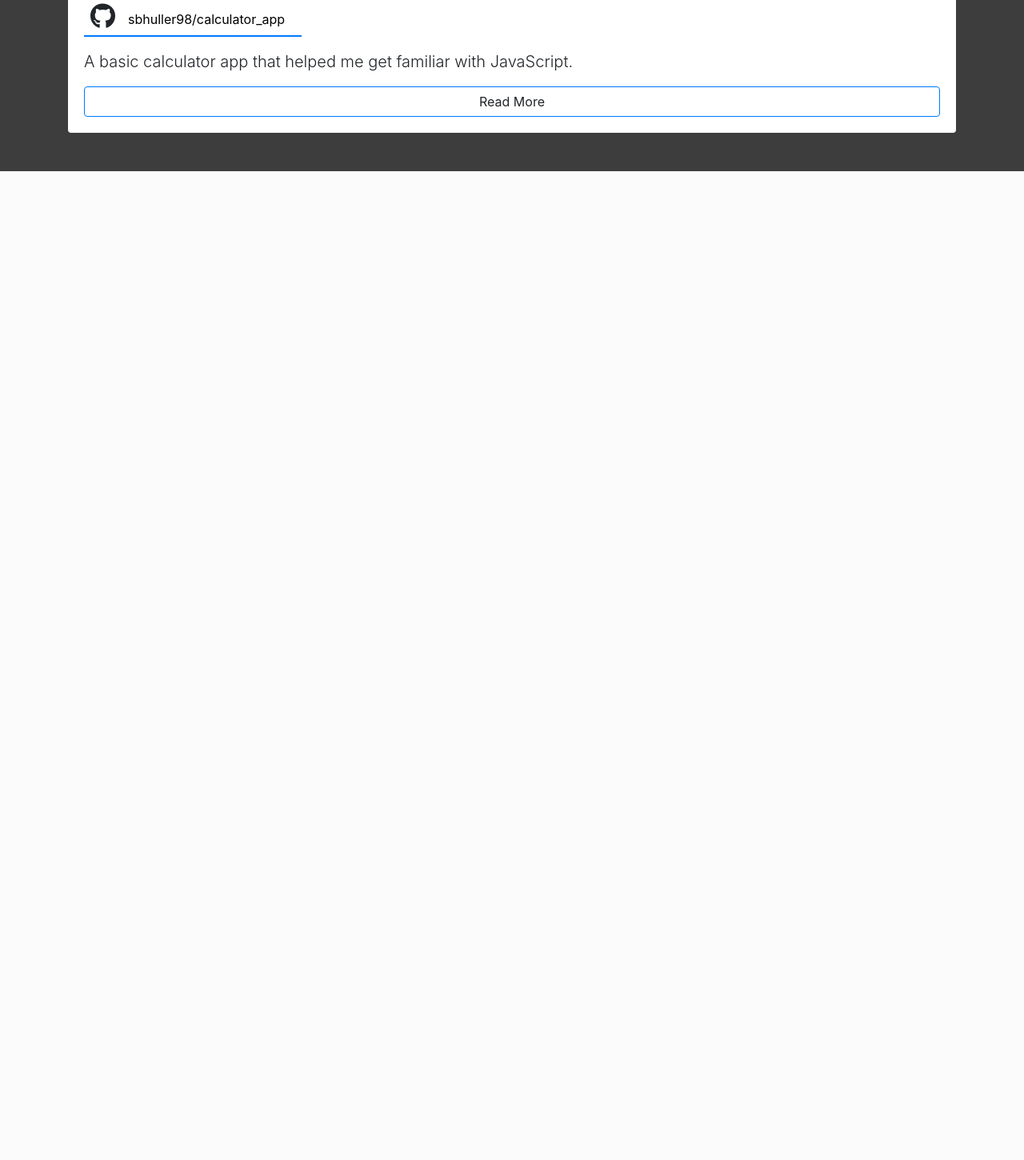
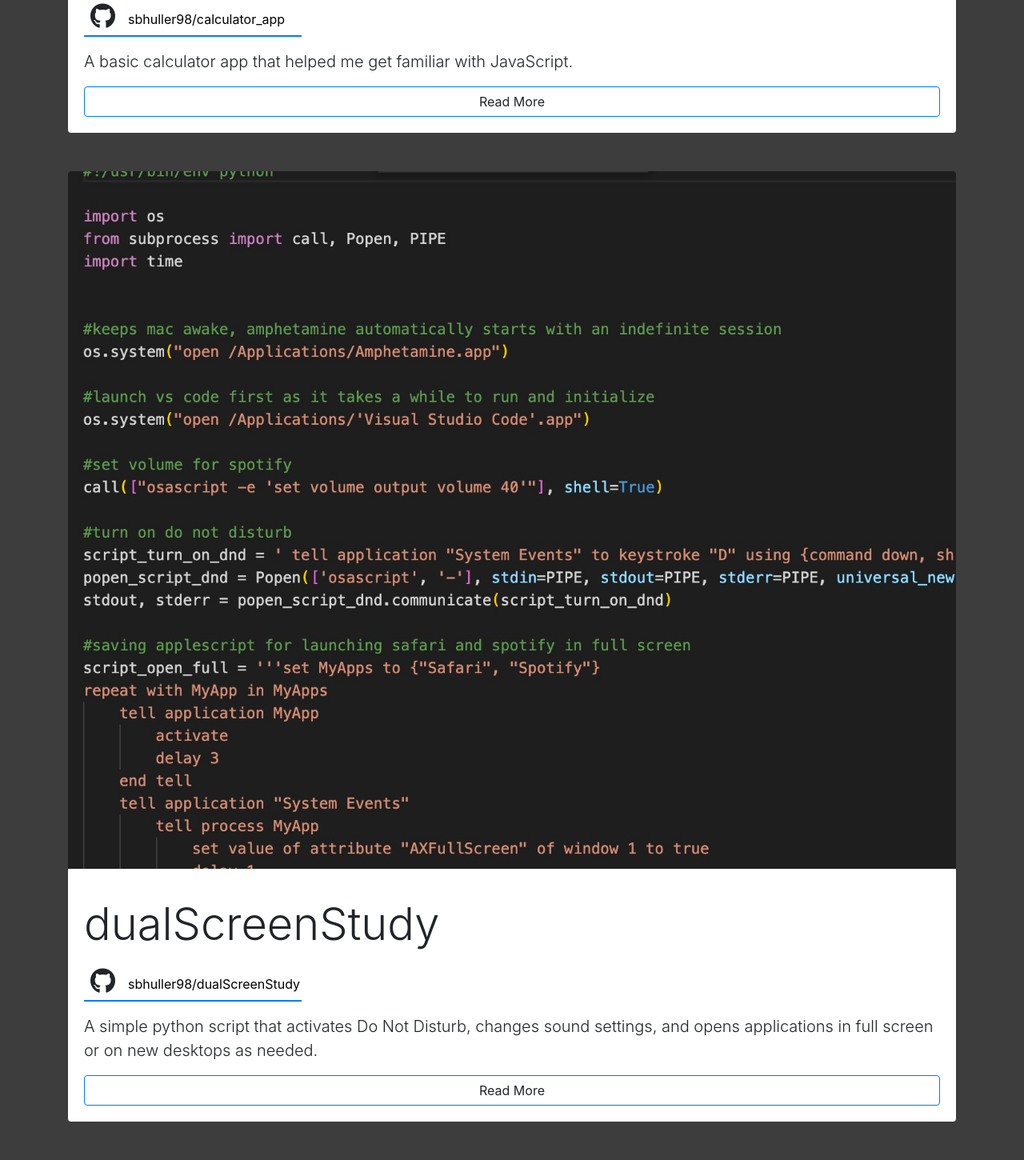
Before and after one commit to sbhuller98/main_django, a Django app: page /projects in a window 1280 px wide. Shown: the part 2882-4332 px from the top of the page at 80% size. Before the commit the page ends 3096 px from the top, so only its background shows below. Run offline with Django 3.2, Linux system fonts and the light colour scheme; some libraries are stand-ins or nearby versions.

Commit message:
added dual screen pics

```diff
--- a/sukh_site_v1/mysite/templates/mysite/project.html
+++ b/sukh_site_v1/mysite/templates/mysite/project.html
@@ -224,4 +224,60 @@
   </div>
 </div>
 
+<div class="container mb-5">
+  <div class="row">
+    <div class="col">
+      <div class="card">
+        <img class="card-img-top" src={% static "images/projects/dualScreen_pic.jpg" %} alt="" />
+        <div class="card-body">
+          <h4 class="card-title display-4 mt-3">dualScreenStudy
+          </h4>
+          <div class="d-flex git-project">
+            <div class="p-2 align-self-start">
+              <i class="fab fa-github fa-2x"></i>
+            </div>
+            <div class="p-2 align-self-end">
+              <a
+                id="project-link"
+                href="https://github.com/sbhuller98/dualScreenStudy"
+                >sbhuller98/dualScreenStudy</a
+              >
+            </div>
+          </div>
+          <p class="card-text lead mt-3">
+            A simple python script that activates Do Not Disturb, changes sound settings, and opens applications in full screen or on new desktops as needed.
+
+          </p>
+          <a
+            class="btn btn-outline-primary btn-block"
+            data-toggle="collapse"
+            data-target="#collapse-4"
+            >Read More</a
+          >
+
+          <div class="collapse mb-3" id="collapse-4">
+            <div class="card">
+              <div class="card-body">
+                <strong>Languages/technologies used:</strong> Python, AppleScript
+                <hr />
+                <strong>What I Learned:</strong>
+                <ul>
+                  <li>I had never heard of AppleSCript prior to this</li>
+                  <li>Using python to control system funcitonalities</li>
+                </ul>
+                <hr />
+                <strong>What I can improve on:</strong>
+                <ul>
+                  <li>
+                    I would like to open apps in pre-configured full screen splits
+                  </li>
+                </ul>
+              </div>
+            </div>
+          </div>
+        </div>
+      </div>
+    </div>
+  </div>
+</div>
 {% endblock %}
--- a/sukh_site_v1/sukh_site_v1/settings.py
+++ b/sukh_site_v1/sukh_site_v1/settings.py
@@ -24,7 +24,7 @@ BASE_DIR = Path(__file__).resolve().parent.parent
 SECRET_KEY = os.environ.get('SECRET_KEY', 'a%15g=js$_rz49z*xskv&!wb(14$mjdk%=fvva913u*hxpq&zm')
 
 # SECURITY WARNING: don't run with debug turned on in production!
-DEBUG = False
+DEBUG = True
 
 ALLOWED_HOSTS = ['0.0.0.0', 'maindjango-zksx6nyxnq-uw.a.run.app', '127.0.0.1', 'sukhmanbhuller.com', 'www.sukhmanbhuller.com']
 
```
Also changed, not shown: README.md, sukh_site_v1/static/images/projects/dualScreen_pic.jpg (added), sukh_site_v1/static/images/projects/dualScreen_pic.png (added).
